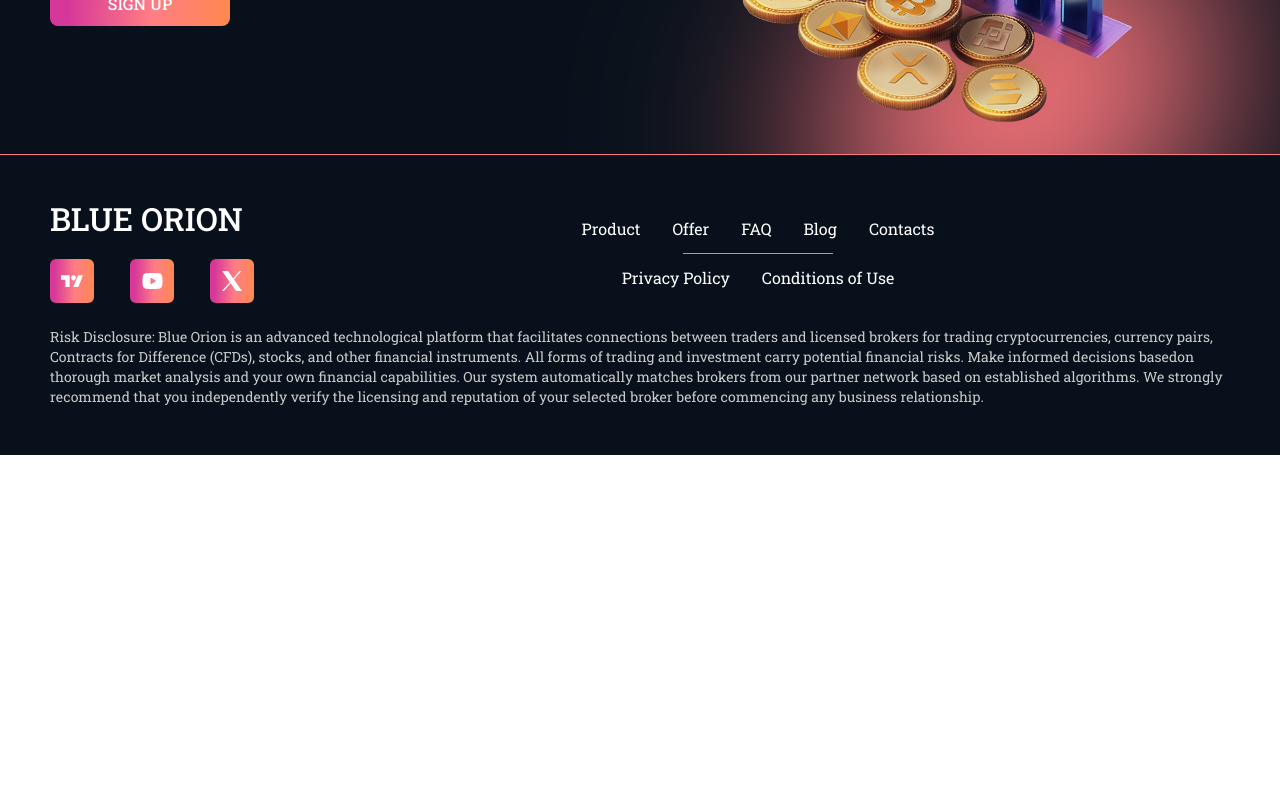
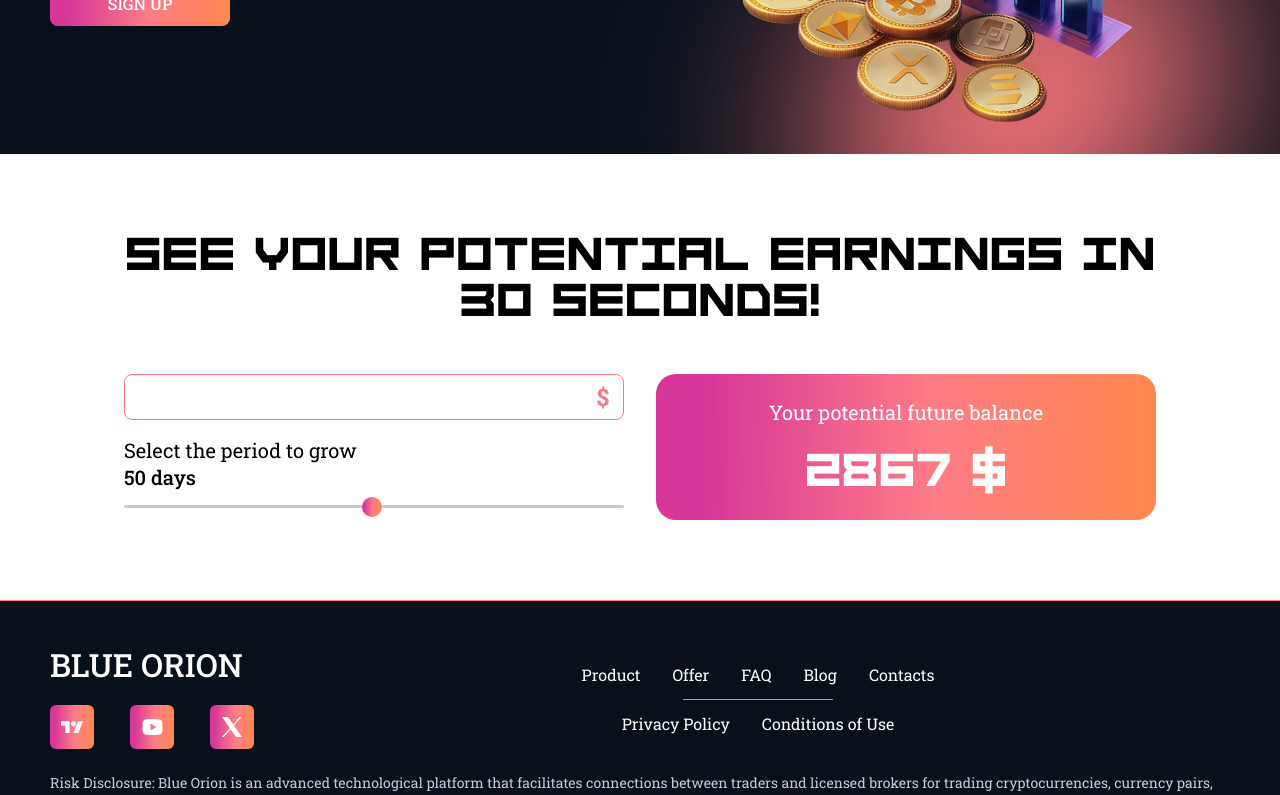
Before and after one commit to Galaxy4400/fin_7_1_docker_test, a Next.js app: page / in a window 1280 px wide. Shown: the part 464-1259 px from the top of the page. Before the commit the page ends 919 px from the top, so only its background shows below. Built offline with nearby package versions, Linux system fonts and the light colour scheme.

Commit message:
calculator

```diff
--- a/src/app/page.tsx
+++ b/src/app/page.tsx
@@ -1,9 +1,11 @@
+import { Calculator } from '@/components/main-page/calculator';
 import { Head } from '@/components/main-page/head';
 
 export default function HomePage() {
 	return (
 		<>
 			<Head />
+			<Calculator />
 		</>
 	);
 }
--- /dev/null
+++ b/src/components/main-page/calculator.tsx
@@ -0,0 +1,67 @@
+'use client';
+
+import { useState } from 'react';
+
+import { Container } from '@/shared/ui/container';
+import { H2 } from '@/shared/ui/h2';
+import { Input } from '@/shared/ui/input';
+
+// const numFormat = (num: number) => {
+// 	return num.toString().replace(/\B(?=(\d{3})+(?!\d))/g, ' ');
+// };
+
+const calculateCompoundInterest = (principal: number, days: number, rate: number = 0.05) => {
+	const calculatedValue = principal * Math.pow(1 + rate, days);
+
+	// const format = numFormat(window.workWithCurrency.convertToLocalCurrency(calculatedValue));
+
+	return Math.ceil(calculatedValue);
+};
+
+export const Calculator = () => {
+	const [amount, setAmount] = useState(250);
+	const [rangeValue, setRangeValue] = useState(50);
+
+	const rate = 0.05;
+
+	return (
+		<div className="py-12 md:py-20">
+			<Container className="grid gap-3 md:gap-12" size="sm">
+				<H2 className="text-center">See Your Potential Earnings in 30 Seconds!</H2>
+				<div className="grid grid-cols-1 md:grid-cols-2 gap-3 md:gap-8">
+					<div>
+						<div className="relative">
+							<Input
+								className="pr-14 mb-4"
+								value={amount}
+								type="number"
+								variant="special"
+								onChange={(e) => setAmount(Number(e.target.value))}
+							/>
+							<span className="text-2xl text-main font-bold absolute right-2 top-1/2 -translate-1/2">$</span>
+						</div>
+						<div className="text-base md:text-xl leading-[140%]">Select the period to grow</div>
+						<div className="text-base md:text-xl font-medium leading-[130%]">{rangeValue} days</div>
+						<input
+							id="range"
+							type="range"
+							value={rangeValue}
+							min="1"
+							max="100"
+							onChange={(e) => setRangeValue(Number(e.target.value))}
+						></input>
+					</div>
+					<div
+						className="text-center bg-gradient-main p-3 md:p-6 grid content-center gap-3 md:gap-6
+							rounded-[10px] md:rounded-[20px] text-white"
+					>
+						<div className="text-base md:text-xl leading-[140%]">Your potential future balance</div>
+						<div className="font-special text-[32px] md:text-[46px] leading-none">
+							{calculateCompoundInterest(amount, rangeValue, rate)} $
+						</div>
+					</div>
+				</div>
+			</Container>
+		</div>
+	);
+};
--- a/src/shared/globals.css
+++ b/src/shared/globals.css
@@ -62,3 +62,49 @@
 		background: var(--color-main-light);
 	}
 }
+
+input[type='number']::-webkit-inner-spin-button,
+input[type='number']::-webkit-outer-spin-button {
+	-webkit-appearance: none;
+	margin: 0;
+}
+
+input[type='number'] {
+	-moz-appearance: textfield;
+}
+
+input[type='range'] {
+	-webkit-appearance: none;
+	width: 100%;
+	height: 3px;
+	background: #cacaca;
+	border-radius: 999px;
+	outline: none;
+}
+
+input[type='range']::-webkit-slider-thumb {
+	-webkit-appearance: none;
+	appearance: none;
+	width: 20px;
+	height: 20px;
+	border-radius: 50%;
+	background: var(--gradient);
+	cursor: pointer;
+	border: none;
+	box-shadow: 0 0 2px #fff;
+}
+
+input[type='range']::-moz-range-thumb {
+	width: 20px;
+	height: 20px;
+	border-radius: 50%;
+	background: var(--gradient);
+	cursor: pointer;
+	border: none;
+}
+
+input[type='range']::-moz-range-track {
+	background: #f1f1f1;
+	height: 3px;
+	border-radius: 999px;
+}
--- a/src/shared/ui/container.tsx
+++ b/src/shared/ui/container.tsx
@@ -1,8 +1,27 @@
 import clsx from 'clsx';
+import { ReactNode } from 'react';
 
-export const Container = ({ className, children }: { children?: React.ReactNode; className?: string }) => {
+export const Container = ({
+	className,
+	children,
+	size = 'md',
+}: {
+	children?: ReactNode;
+	className?: string;
+	size?: 'xs' | 'sm' | 'md';
+}) => {
 	return (
-		<div className={clsx(className, 'mx-auto max-w-[1278px] px-[15px] md:max-w-[1348px] md:px-[50px]')}>
+		<div
+			className={clsx(
+				className,
+				'mx-auto',
+				{
+					xs: 'max-w-[912px] px-[15px] md:max-w-[982px] md:px-[50px]',
+					sm: 'max-w-[1062px] px-[15px] md:max-w-[1132px] md:px-[50px]',
+					md: 'max-w-[1278px] px-[15px] md:max-w-[1348px] md:px-[50px]',
+				}[size],
+			)}
+		>
 			{children}
 		</div>
 	);
--- /dev/null
+++ b/src/shared/ui/h2.tsx
@@ -0,0 +1,7 @@
+import clsx from 'clsx';
+
+export const H2 = ({ className, children }: { children?: React.ReactNode; className?: string }) => {
+	return (
+		<h2 className={clsx(className, 'text-[24px] font-special md:text-[46px] leading-none')}>{children}</h2>
+	);
+};
--- /dev/null
+++ b/src/shared/ui/input.tsx
@@ -0,0 +1,23 @@
+import clsx from 'clsx';
+import { InputHTMLAttributes } from 'react';
+
+interface InputProps extends InputHTMLAttributes<HTMLInputElement> {
+	type?: 'text' | 'number';
+	variant?: 'default' | 'special';
+}
+
+export const Input = ({ className, type = 'text', variant = 'default' }: InputProps) => {
+	return (
+		<input
+			className={clsx(
+				className,
+				'block w-full text-xl leading-tight py-2.5 px-4 h-[46px] rounded-lg transition-all',
+				{
+					default: 'text-black bg-white border border-[#2c2c2c]',
+					special: 'text-main bg-white border border-main',
+				}[variant],
+			)}
+			type={type}
+		/>
+	);
+};
```
